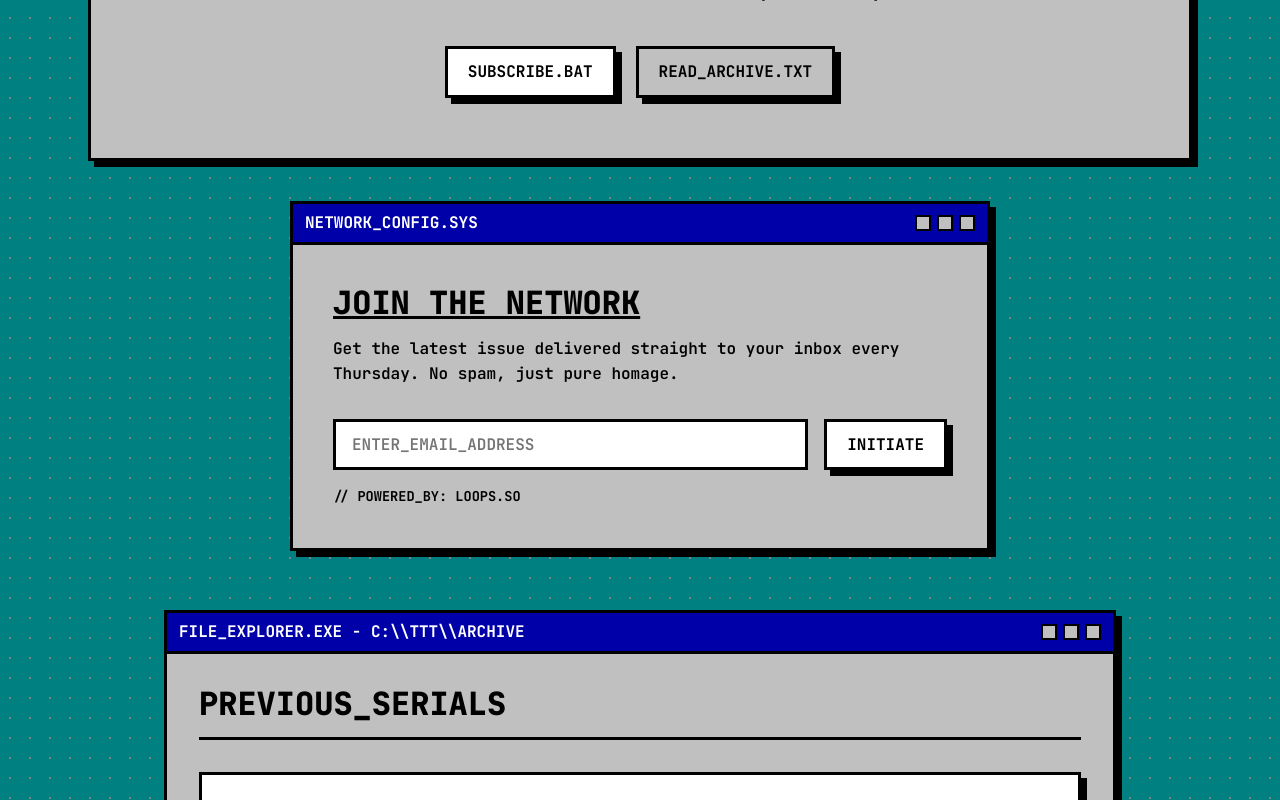
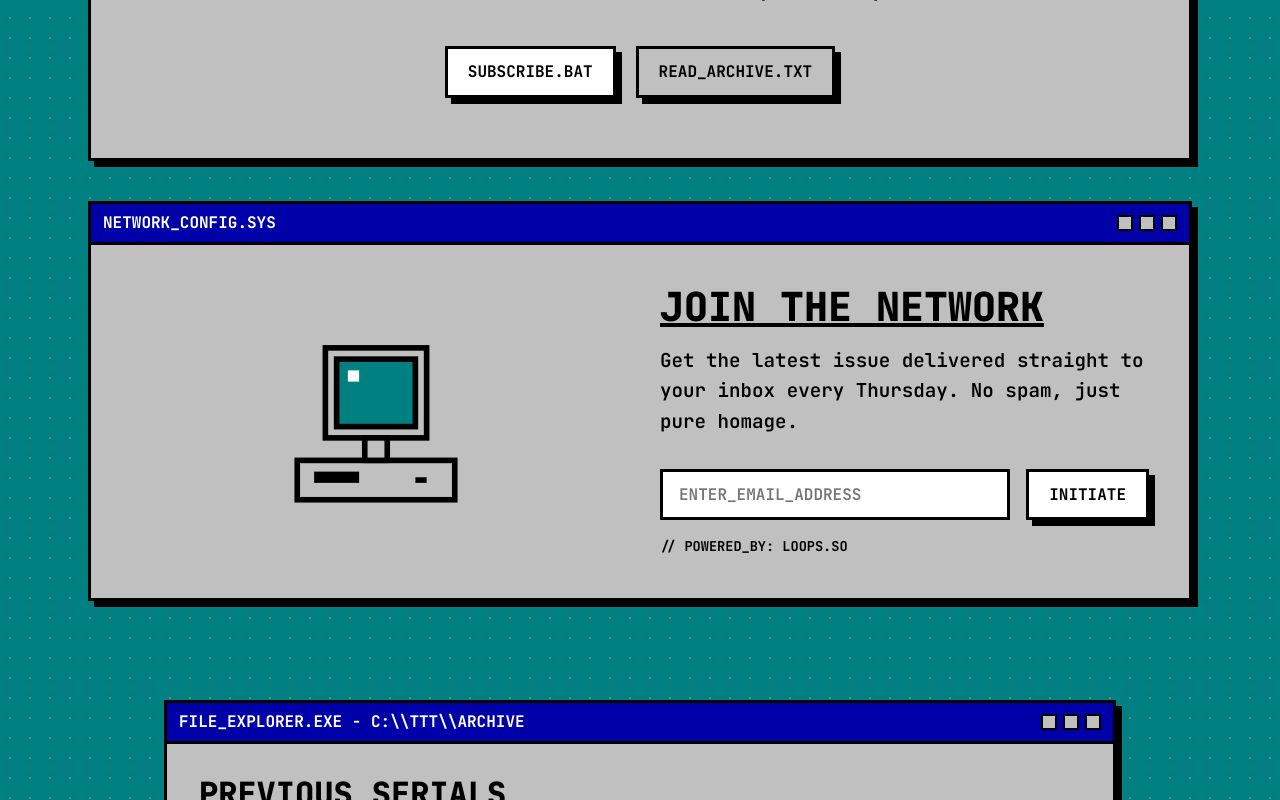
Before and after one commit to MenilV/theterminalthursday.com, a React (Vite) app: page / in a window 1280 px wide. Shown: the part 572-1372 px from the top of the page. Built offline with nearby package versions, Linux system fonts and the light colour scheme.

Commit message:
feat: add animated retro computer SVGs to newsletter section

```diff
--- a/src/components/Newsletter.jsx
+++ b/src/components/Newsletter.jsx
@@ -16,8 +16,8 @@ const Newsletter = () => {
 
   return (
     <section id="subscribe" style={{ paddingBottom: '60px' }}>
-      <div className="container">
-        <div className="window-panel animate-pop-in delay-1" style={{ maxWidth: '700px', margin: '0 auto' }}>
+      <div className="container" style={{ maxWidth: '90%' }}>
+        <div className="window-panel animate-pop-in delay-1">
 
           <div className="window-header">
             <span>NETWORK_CONFIG.SYS</span>
@@ -28,9 +28,37 @@ const Newsletter = () => {
             </div>
           </div>
 
-          <div className="window-content" style={{ padding: '40px' }}>
-            <h2 style={{ fontSize: '2rem', marginBottom: '16px', textDecoration: 'underline' }}>JOIN THE NETWORK</h2>
-            <p style={{ marginBottom: '32px', fontWeight: '600' }}>
+          <div className="window-content" style={{ display: 'grid', gridTemplateColumns: 'repeat(auto-fit, minmax(250px, 1fr))', gap: '40px', alignItems: 'center', padding: '40px' }}>
+
+            <div style={{ display: 'flex', justifyContent: 'center' }}>
+              {/* Windows 95 'My Computer' Icon */}
+              <svg className="win-icon" viewBox="0 0 64 64" width="100%" height="100%" style={{ maxWidth: '180px' }} xmlns="http://www.w3.org/2000/svg">
+                {/* Desktop Case (horizontal) */}
+                <rect x="4" y="46" width="56" height="14" fill="var(--panel-bg)" stroke="var(--border-color)" strokeWidth="2"/>
+                <rect x="10" y="50" width="16" height="4" fill="var(--border-color)"/> {/* floppy drive */}
+                <rect x="46" y="52" width="4" height="2" fill="var(--border-color)"/> {/* button */}
+                {/* Monitor */}
+                <rect x="14" y="6" width="36" height="32" fill="var(--panel-bg)" stroke="var(--border-color)" strokeWidth="2"/>
+                <rect x="18" y="10" width="28" height="24" fill="#008080" stroke="var(--border-color)" strokeWidth="2"/>
+                <rect x="22" y="14" width="4" height="4" fill="#ffffff"/> {/* glare */}
+                {/* Stand */}
+                <rect x="28" y="38" width="8" height="8" fill="var(--panel-bg)" stroke="var(--border-color)" strokeWidth="2"/>
+              </svg>
+
+              {/* Unix Terminal Icon */}
+              <svg className="unix-icon" viewBox="0 0 64 64" width="100%" height="100%" style={{ maxWidth: '180px' }} xmlns="http://www.w3.org/2000/svg">
+                <rect x="4" y="8" width="56" height="48" fill="#000000" stroke="var(--border-color)" strokeWidth="2" strokeDasharray="4,2"/>
+                <text x="10" y="24" fontFamily="monospace" fontSize="10" fill="var(--border-color)" fontWeight="bold">root@ttt:~#</text>
+                <text x="10" y="38" fontFamily="monospace" fontSize="10" fill="var(--border-color)" fontWeight="bold">./init</text>
+                <rect x="46" y="30" width="6" height="10" fill="var(--border-color)">
+                  <animate attributeName="opacity" values="1;0;1" dur="1s" repeatCount="indefinite"/>
+                </rect>
+              </svg>
+            </div>
+
+            <div>
+              <h2 style={{ fontSize: '2.5rem', marginBottom: '16px', textDecoration: 'underline' }}>JOIN THE NETWORK</h2>
+              <p style={{ marginBottom: '32px', fontWeight: '600', fontSize: '1.2rem' }}>
                 Get the latest issue delivered straight to your inbox every Thursday. No spam, just pure homage.
               </p>
 
@@ -61,6 +89,8 @@ const Newsletter = () => {
                 </form>
               )}
             </div>
+
+          </div>
         </div>
       </div>
     </section>
--- a/src/index.css
+++ b/src/index.css
@@ -210,3 +210,10 @@ h1, h2, h3 {
 
 .delay-1 { animation-delay: 0.1s; opacity: 0; }
 .delay-2 { animation-delay: 0.2s; opacity: 0; }
+
+/* Icon Theme Toggles */
+.unix-icon { display: none; }
+.win-icon { display: block; }
+
+[data-theme="unix"] .win-icon { display: none; }
+[data-theme="unix"] .unix-icon { display: block; }
```
Lines whose indentation alone changed are shown as unchanged.
